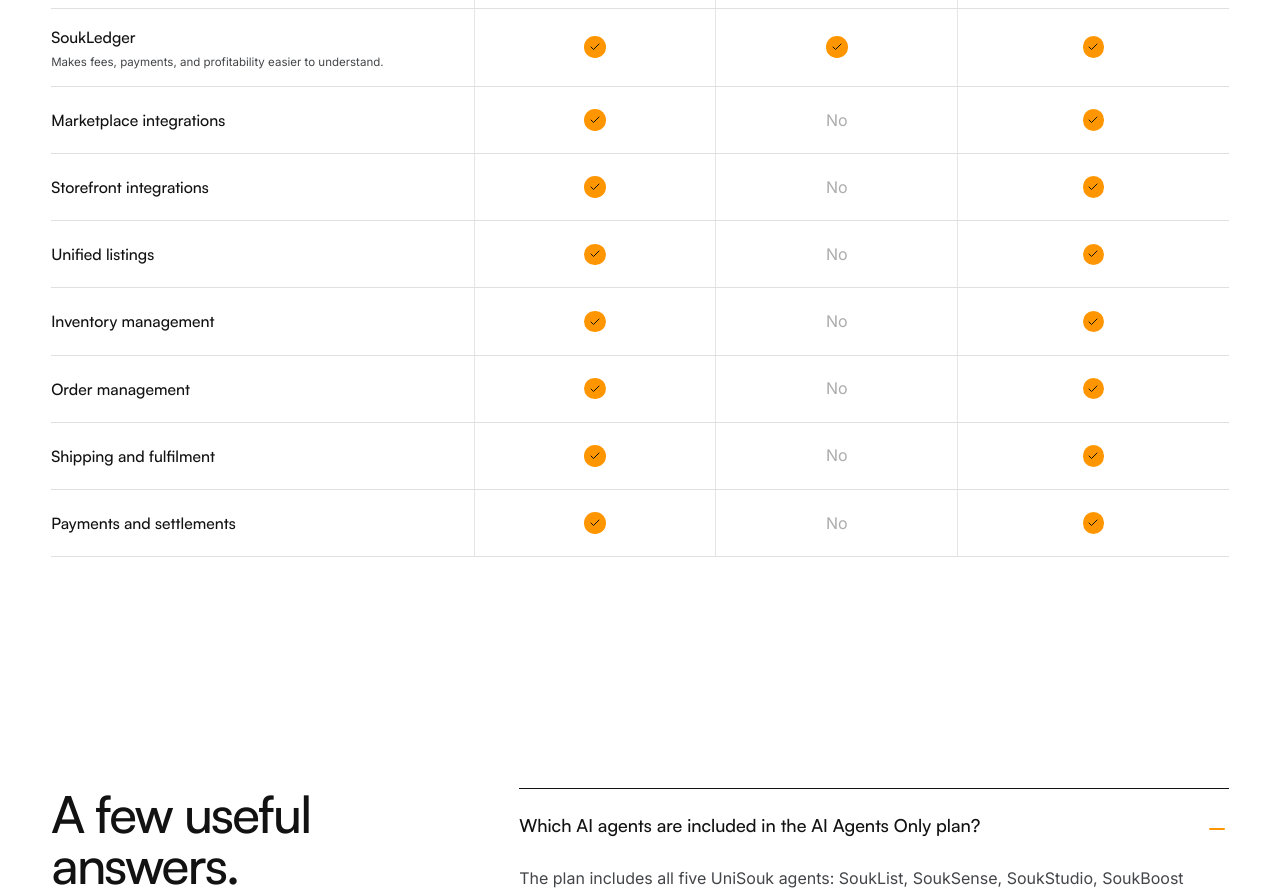
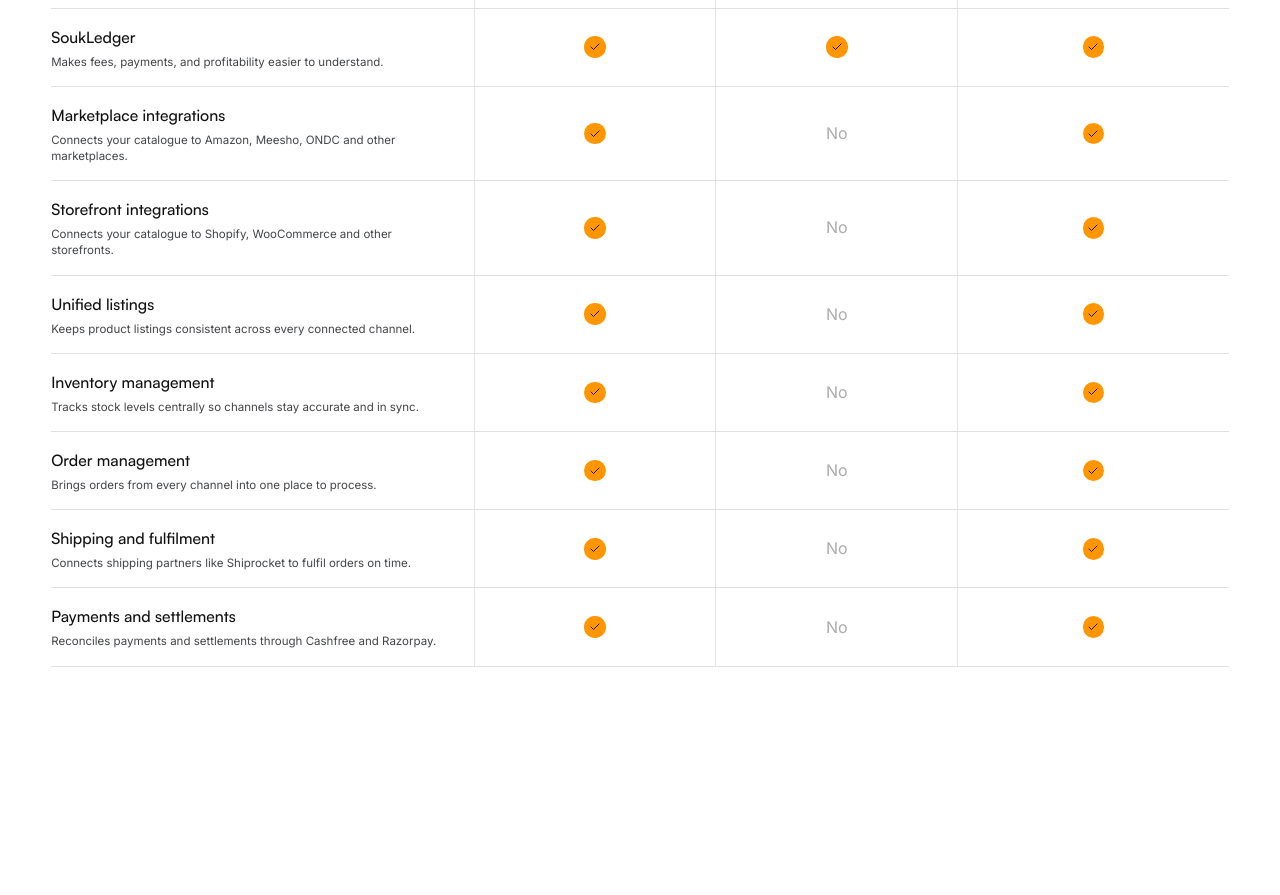
Before and after one commit to UniSouk/unisoukWebsite, a Next.js app: page /pricing in a window 1280 px wide. Shown: the part 2820-3715 px from the top of the page. Built offline with nearby package versions, Linux system fonts and the light colour scheme; no server answers.

Commit message:
fix(pricing): updated description of feature in pricing

```diff
--- a/src/components/marketing/pricing-reference-data.ts
+++ b/src/components/marketing/pricing-reference-data.ts
@@ -11,6 +11,16 @@
   SoukStudio: "Creates product visual directions for every important sales channel.",
   SoukBoost: "Finds stronger campaign opportunities and smarter places to spend.",
   SoukLedger: "Makes fees, payments, and profitability easier to understand.",
+};
+
+const platformFeatureDescriptions: Record<string, string> = {
+  "Marketplace integrations": "Connects your catalogue to Amazon, Meesho, ONDC and other marketplaces.",
+  "Storefront integrations": "Connects your catalogue to Shopify, WooCommerce and other storefronts.",
+  "Unified listings": "Keeps product listings consistent across every connected channel.",
+  "Inventory management": "Tracks stock levels centrally so channels stay accurate and in sync.",
+  "Order management": "Brings orders from every channel into one place to process.",
+  "Shipping and fulfilment": "Connects shipping partners like Shiprocket to fulfil orders on time.",
+  "Payments and settlements": "Reconciles payments and settlements through Cashfree and Razorpay.",
 };
 
 // Static fallback used if the live plans API is unavailable or returns an
@@ -69,7 +79,7 @@
   })),
   ...platformFeatures.map((feature) => ({
     feature,
-    description: undefined as string | undefined,
+    description: platformFeatureDescriptions[feature] as string | undefined,
     agents: false,
     platform: true,
   })),
```
